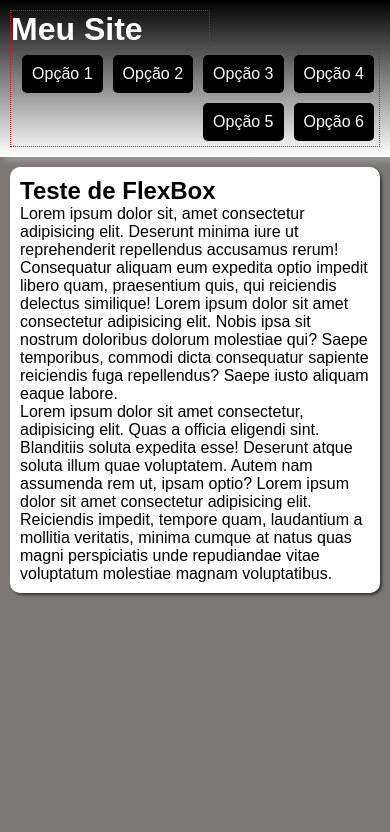
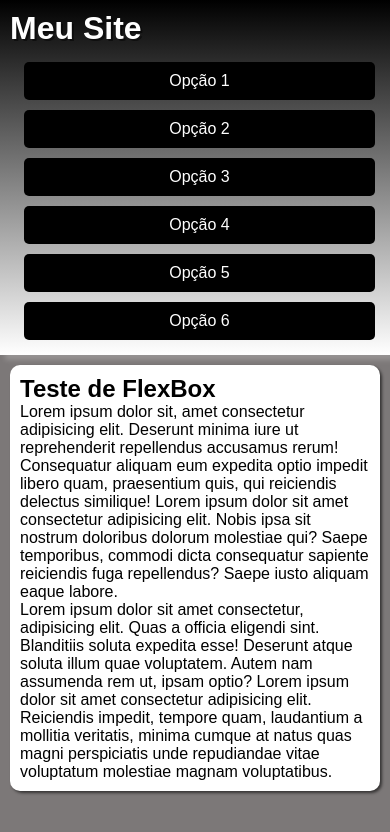
Before and after one commit to silosjunior/html_css, a plain HTML site: page exercicios/ex_027/flex_013_menu_flexbox/index.html in a window 390 px wide. Drawn offline with Linux system fonts and the light colour scheme.

Commit message:
Add mobile layout for Flexbox menu
Load mobile-specific styles below 580px, stacking the header and navigation links for smaller screens. Add a text shadow and disable the temporary debug borders.

```diff
--- a/exercicios/ex_027/flex_013_menu_flexbox/index.html
+++ b/exercicios/ex_027/flex_013_menu_flexbox/index.html
@@ -4,6 +4,7 @@
     <meta charset="UTF-8">
     <meta name="viewport" content="width=device-width, initial-scale=1.0">
     <title>Menu FlexBox</title>
+    <link rel="stylesheet" href="styles/mobile.css" media="screen and (max-width: 580px)">
     <link rel="stylesheet" href="styles/style.css">
 </head>
 <body>
--- /dev/null
+++ b/exercicios/ex_027/flex_013_menu_flexbox/styles/mobile.css
@@ -0,0 +1,19 @@
+@charset "utf-8";
+
+header, header > nav {
+    flex-flow: column nowrap;
+}
+
+header > h1 {
+    flex-basis: 50px;
+    padding-bottom: 10px;
+}
+
+header > nav > a {
+    width: 90vw;
+}
+
+header, body {
+    width: auto;
+    height: auto;
+}
--- a/exercicios/ex_027/flex_013_menu_flexbox/styles/style.css
+++ b/exercicios/ex_027/flex_013_menu_flexbox/styles/style.css
@@ -28,13 +28,14 @@ header {
 }
 
 header > h1 {
-    border: 1px dotted red;
+    /*border: 1px dotted red;*/
     flex: 0 0 200px;
+    text-shadow: 2px 2px 0px rgba(0, 0, 0, 0.477);
 
 }
 
 header > nav {
-    border: 1px dotted red;
+    /*border: 1px dotted red;*/
 
     display: flex;
     flex-flow: row wrap;
```
